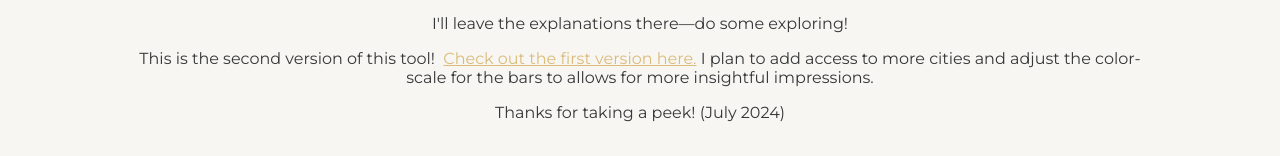
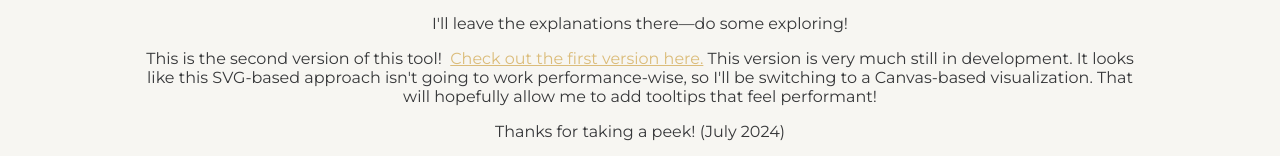
Before and after one commit to mihtmo/weatherblanket, a React app in the folder frontend/: page / in a window 1280 px wide. Shown: the part 1072-1228 px from the top of the page. Built offline with nearby package versions, Linux system fonts and the light colour scheme; no server answers.

Commit message:
changed description text

```diff
--- a/frontend/src/App.js
+++ b/frontend/src/App.js
@@ -163,9 +163,11 @@ const App = () => {
                         <p>
                             This is the second version of this tool! &nbsp;
                             <a href='https://www.mitchwebb.me/weatherblanket'>Check out the
-                            first version here.</a> I plan to
-                            add access to more cities and adjust the color-scale
-                            for the bars to allows for more insightful impressions.
+                            first version here.</a> This version is very much still
+                            in development. It looks like this SVG-based approach
+                            isn't going to work performance-wise, so I'll be
+                            switching to a Canvas-based visualization. That will
+                            hopefully allow me to add tooltips that feel performant!
                         </p>
                         <p>
                             Thanks for taking a peek! (July 2024)
```
